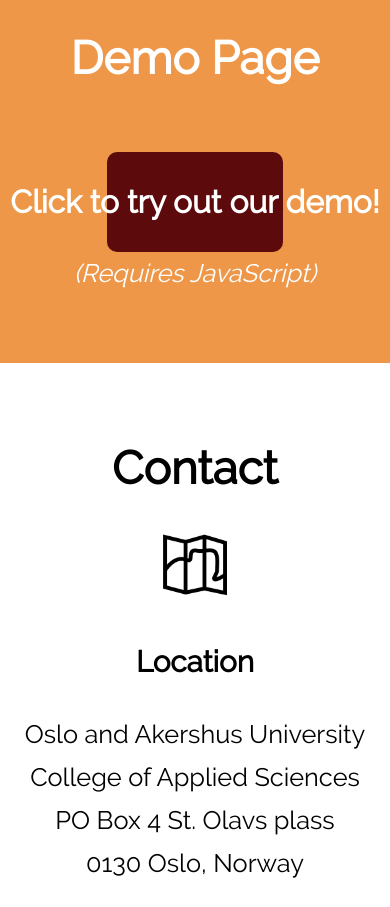
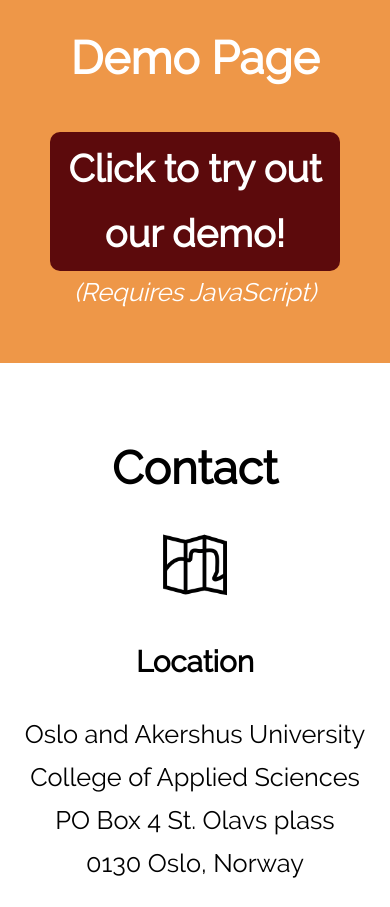
Before and after one commit to Gipphe/final-project, a plain HTML site: page index.html in a window 390 px wide. Shown: the part 9480-10387 px from the top of the page. Drawn offline with Linux system fonts and the light colour scheme.

Commit message:
Demo page button is now responsive

```diff
--- a/css/index.css
+++ b/css/index.css
@@ -379,9 +379,18 @@
 	text-decoration: none;
 	color: #fff;
 	font-weight: bold;
+	padding: 5px;
+	white-space: pre-wrap;
 }
-#demo div div {
+#demo div .subtext {
 	font-style: italic;
+}
+
+@media only screen and (max-width: 1001px) {
+	#demo a {
+		width: 80%;
+		height: auto;
+	}
 }
 
 /* Top bar
--- a/index.html
+++ b/index.html
@@ -249,15 +249,15 @@
 			<h2 class="no" lang="no">Demonstrasjonsside</h2>
 			<div class="en" lang="en">
 				<a href="demo.html" onclick="return dummyPrompt()" onkeypress="return dummyPrompt()" title="Demo page">
-					Click to try out our demo!
+					<div>Click to try out our demo!</div>
 				</a>
-				<div>(Requires JavaScript)</div>
+				<div class="subtext">(Requires JavaScript)</div>
 			</div>
 			<div class="no" lang="no">
 				<a href="demo.html" onclick="return dummyPrompt()" onkeypress="return dummyPrompt()" title="Demoside">
-					Klikk for å prøve vår demo!
+					<div>Klikk for å prøve vår demo!</div>
 				</a>
-				<div>(Krever JavaScript)</div>
+				<div class="subtext">(Krever JavaScript)</div>
 			</div>
 		</section>
 		<section id="contact">
```
